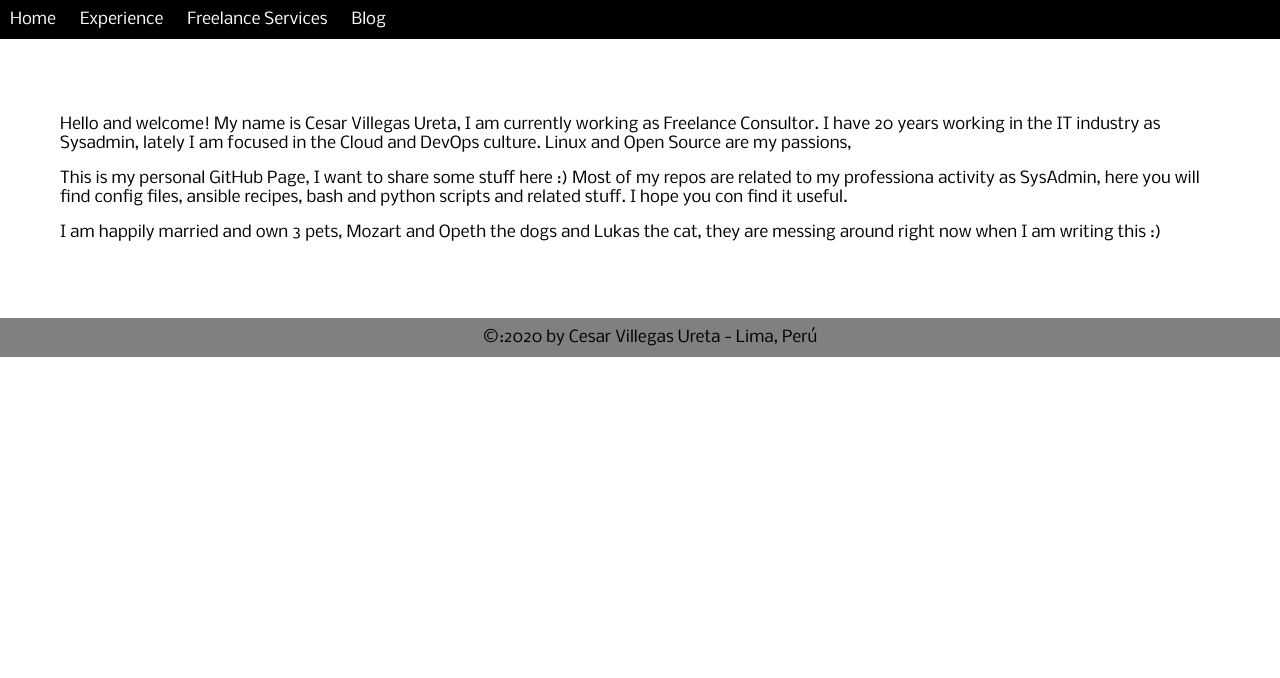
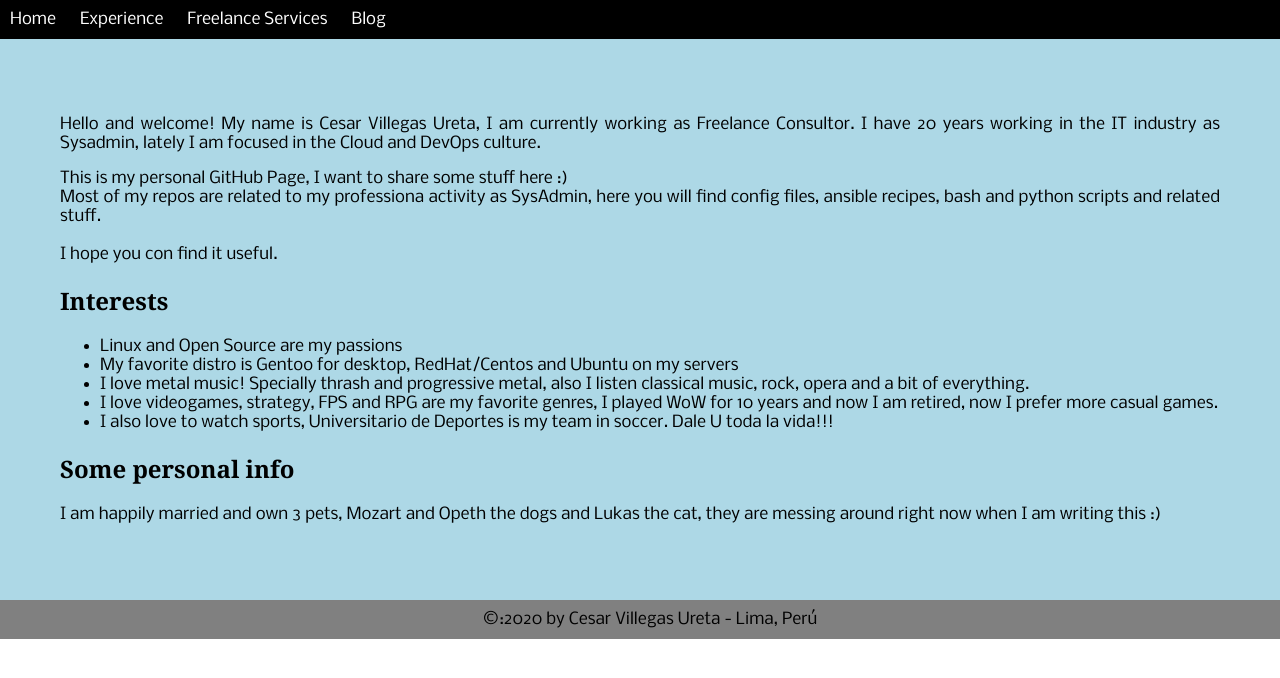
Before and after one commit to cvillegas/cvillegas.github.io, a plain HTML site: page index.html in a window 1280 px wide. Drawn offline with Linux system fonts and the light colour scheme; a web font is replaced by a local one.

Commit message:
datos y color de fondo

```diff
--- a/css/style.css
+++ b/css/style.css
@@ -92,7 +92,8 @@
 
   }
 
-  #menu {
-    background-color: coral;
+  #page-contents {
+    text-align: justify;
+    background-color: lightblue;
 
   }
--- a/index.html
+++ b/index.html
@@ -35,14 +35,32 @@
     My name is Cesar Villegas Ureta, I am currently working as Freelance Consultor.
 
     I have 20 years working in the IT industry as Sysadmin, lately I am focused in the Cloud and DevOps culture.
+  </p>
+    <p>
+    This is my personal GitHub Page, I want to share some stuff here :)  <br>
 
-    Linux and Open Source are my passions,
+
+    Most of my repos are related to my professiona activity as SysAdmin, here you will find config files, ansible recipes, bash and python scripts and related stuff.
+    <br>
+    <br>
+    I hope you con find it useful.
+
+
     </p>
+
+    <h2>Interests</h2>
+
     <p>
-      This is my personal GitHub Page, I want to share some stuff here :)
+      <ul>
+      <li>Linux and Open Source are my passions</li>
+      <li>My favorite distro is Gentoo for desktop, RedHat/Centos and Ubuntu on my servers</li>
+      <li>I love metal music! Specially thrash and progressive metal, also I listen classical music, rock, opera and a bit of everything.  </li>
+      <li>I love videogames, strategy, FPS and RPG are my favorite genres, I played WoW for 10 years and now I am retired, now I prefer more casual games.</li>
+      <li>I also love to watch sports, Universitario de Deportes is my team in soccer. Dale U toda la vida!!!</li>
+      </ul>
+    </p>
 
-      Most of my repos are related to my professiona activity as SysAdmin, here you will find config files, ansible recipes, bash and python scripts and related stuff. I hope you con find it useful.
-    </p>
+    <h2>Some personal info</h2>
     <p>
      I am happily married and own 3 pets, Mozart and Opeth the dogs and Lukas the cat, they are messing around right now when I am writing this :)
     </p>
```
